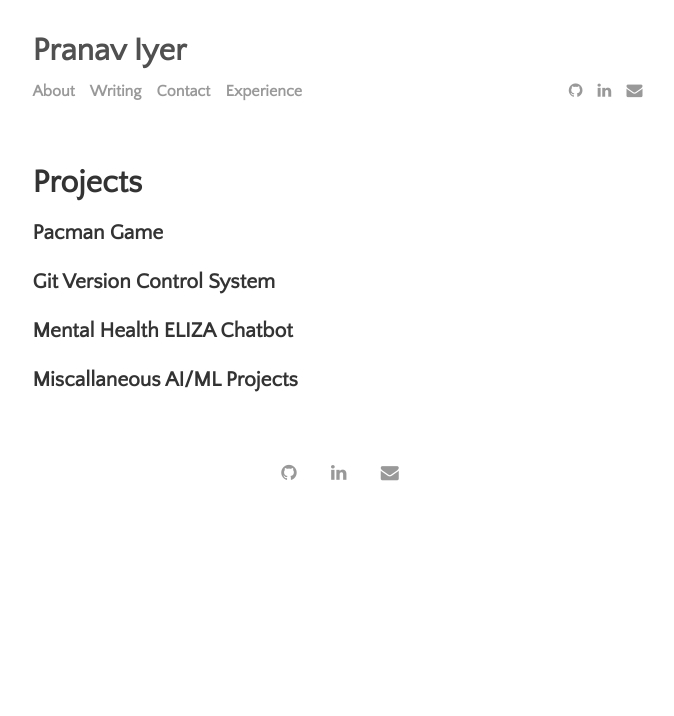
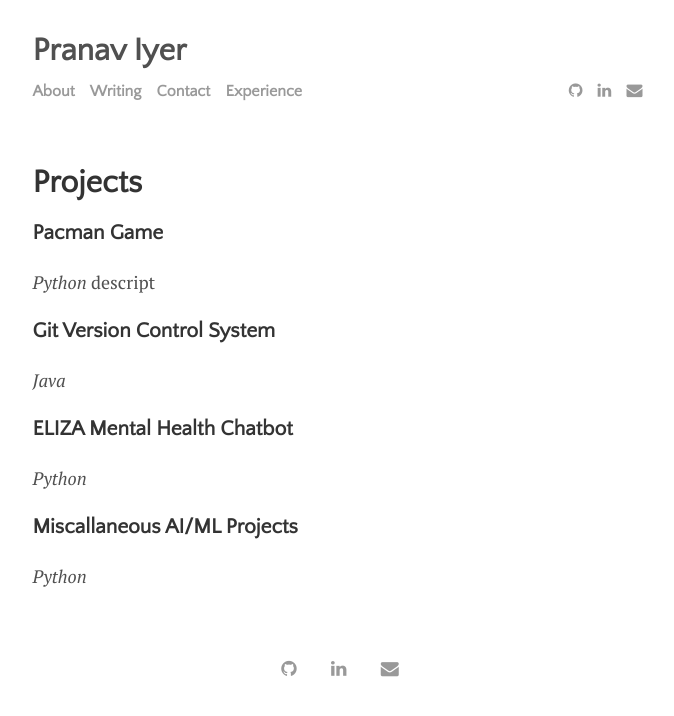
Before and after one commit to pranavxiyer/pranavxiyer.github.io, a Jekyll site: the page built from menu/projects.md, in a window 1280 px wide. Shown: the top 716 px of the page, without its empty margins (300-974 px from the left). Built offline with Jekyll 4.4.1, drawn with Linux system fonts in a browser that asks for light colours.

Commit message:
update projects format

```diff
--- a/menu/projects.md
+++ b/menu/projects.md
@@ -5,10 +5,15 @@ permalink: /projects
 ---
 
 ### Pacman Game
+*Python*
+descript
 
 
 ### Git Version Control System
+*Java*
 
-### Mental Health ELIZA Chatbot
+### ELIZA Mental Health Chatbot
+*Python*
 
 ### Miscallaneous AI/ML Projects
+*Python*
```
